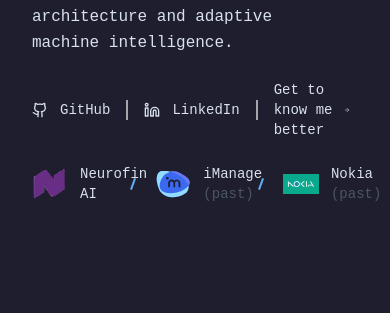
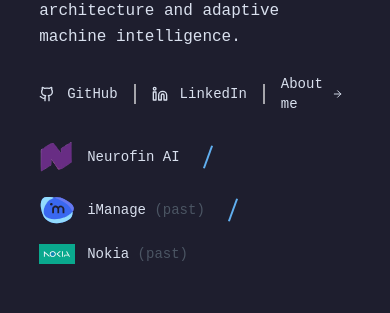
Before and after one commit to PavanBhat007/cms-portfolio, a Next.js app: page / in a window 390 px wide. Shown: the part 701-1014 px from the top of the page. Built offline with nearby package versions, Linux system fonts and the light colour scheme.

Commit message:
fix: UI fixes for better responsiveness

```diff
--- a/app/(public)/layout.tsx
+++ b/app/(public)/layout.tsx
@@ -1,9 +1,11 @@
 import React from "react";
+import { Navbar } from "../../components/Navbar";
 
-export default function Layout({
-  children,
-}: {
-  children: React.ReactNode;
-}) {
-  return <div>{children}</div>;
+export default function Layout({ children }: { children: React.ReactNode }) {
+  return (
+    <div>
+      <Navbar />
+      {children}
+    </div>
+  );
 }
--- a/app/(public)/page.tsx
+++ b/app/(public)/page.tsx
@@ -4,8 +4,7 @@ import { Projects } from "../../components/Projects";
 
 export const Portfolio = () => {
   return (
-    <div>
-      <Navbar />
+    <div className="flex flex-col space-y-12 px-12 items-center lg:items-start justify-start w-full md:w-[80%] mx-auto">
       <Hero />
       <Projects />
     </div>
--- a/components/Hero.tsx
+++ b/components/Hero.tsx
@@ -4,7 +4,7 @@ import React from "react";
 
 export const Hero = () => {
   return (
-    <section className="p-8 mt-12 max-w-3xl lg:max-w-5xl mx-auto lg:ml-20">
+    <section className="mt-12 max-w-3xl lg:max-w-5xl">
       <h1 className="text-4xl font-bold mb-6 text-white">
         Hi! I'm <span className="text-neon">Pavan 👋</span>
       </h1>
@@ -43,12 +43,15 @@ export const Hero = () => {
           <a href="https://linkedin.com/in/pavan-ks-bhat">LinkedIn</a>
         </div>
         <div className="flex items-center gap-1 font-medium">
-          <a href="/about">Get to know me better</a>
+          <a href="/about">
+            <span className="hidden md:inline">Get to know me better</span>
+            <span className="md:hidden">About me</span>
+          </a>
           <ArrowRight size={16} className="inline-block mr-2" />
         </div>
       </div>
 
-      <div className="flex items-center gap-4 mt-6 text-sm">
+      <div className="flex items-center gap-4 mt-6 text-sm flex-wrap">
         <div className="flex items-center gap-3 font-medium">
           <Image
             src="/images/neurofin.svg"
--- a/components/Projects.tsx
+++ b/components/Projects.tsx
@@ -73,15 +73,15 @@ const PROJECTS = [
 
 export const Projects = () => {
   return (
-    <section className="w-full px-6 lg:px-24 mt-20 mx-auto">
+    <section className="w-full mt-20">
       <p className="text-sm text-gray-400 mb-3">
         <span className="text-neon">root@kspavan:~$</span> ls projects/
       </p>
 
       <h2 className="text-2xl font-bold text-white mb-8">Selected Projects</h2>
 
-      <div className="grid grid-cols-1 md:grid-cols-2 lg:grid-cols-3 gap-6">
-        {PROJECTS.map((project, idx) => (
+      <div className="grid grid-cols-1 md:grid-cols-2 gap-6">
+        {PROJECTS.slice(0, 2).map((project, idx) => (
           <ProjectCard key={idx} {...project} />
         ))}
       </div>
```
